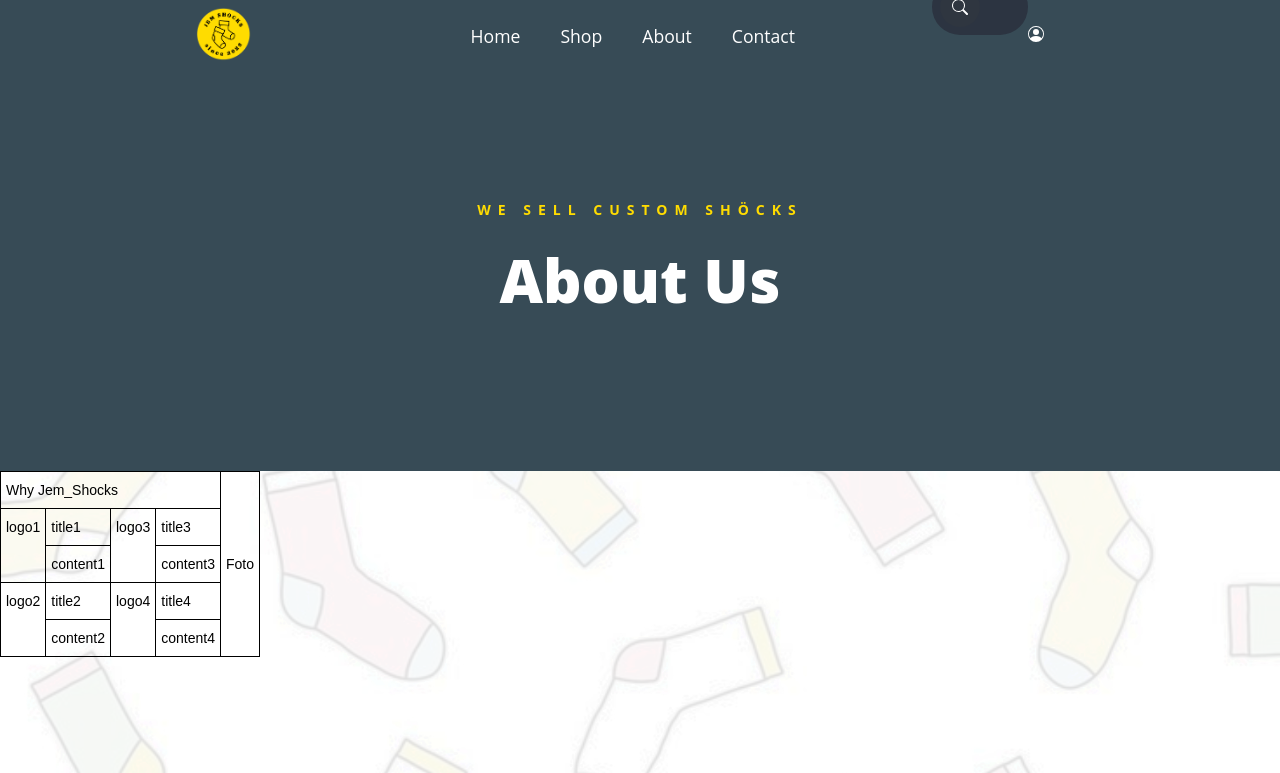
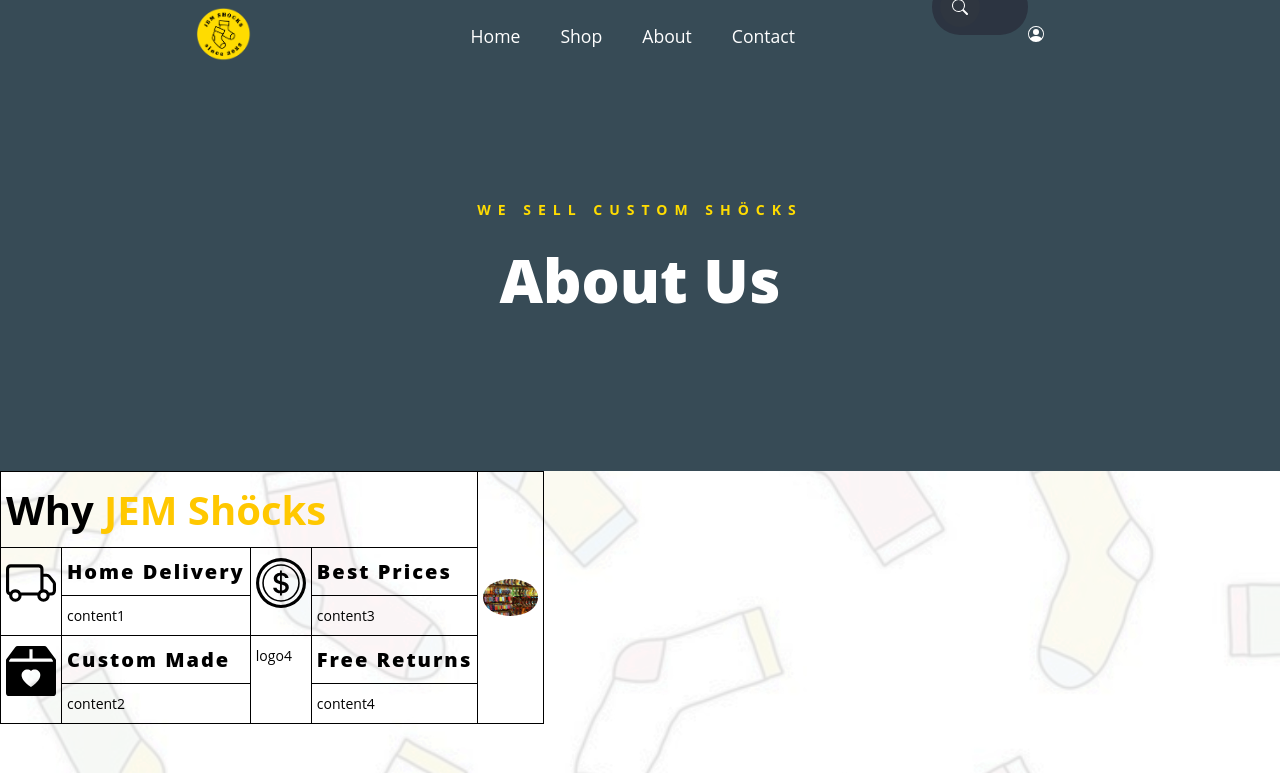
Before and after one commit to Yorrryiii/JEM_Shocks, a React (Create React App) app in the folder jem_shocks/: page /JEM_SHOCKS/about in a window 1280 px wide. Shown: the top 773 px of the page. Built offline with nearby package versions, Linux system fonts and the light colour scheme; a web font is replaced by a local one.

Commit message:
various changes and upgrades on about and navbar

```diff
--- a/jem_shocks/src/components/About.jsx
+++ b/jem_shocks/src/components/About.jsx
@@ -23,24 +23,40 @@ export class About extends Component {
                 <table class="tg">
                     <thead>
                         <tr>
-                            <td class="tg-cly1" colspan="4">Why Jem_Shocks</td>
-                            <td class="tg-nrix" rowspan="5">Foto</td>
+                            <td class="title" colspan="4"><h4 id='titulo1'>Why <span id='titulo2'>JEM Shöcks</span></h4></td>
+                            <td class="fotoWhyJem" rowspan="5">
+                                <img src="/images/AboutWhyJemFoto.jpg" alt="why-jem-shocks"/>
+                            </td>
                         </tr>
                         <tr>
-                            <td class="tg-0lax" rowspan="2">logo1</td>
-                            <td class="tg-cly1">title1</td>
-                            <td class="tg-0lax" rowspan="2">logo3</td>
-                            <td class="tg-cly1">title3</td>
+                            <td class="tg-0lax" rowspan="2">
+                                <svg xmlns="http://www.w3.org/2000/svg" width="50" height="50" class="bi bi-truck" viewBox="0 0 16 16">
+                                    <path d="M0 3.5A1.5 1.5 0 0 1 1.5 2h9A1.5 1.5 0 0 1 12 3.5V5h1.02a1.5 1.5 0 0 1 1.17.563l1.481 1.85a1.5 1.5 0 0 1 .329.938V10.5a1.5 1.5 0 0 1-1.5 1.5H14a2 2 0 1 1-4 0H5a2 2 0 1 1-3.998-.085A1.5 1.5 0 0 1 0 10.5v-7zm1.294 7.456A1.999 1.999 0 0 1 4.732 11h5.536a2.01 2.01 0 0 1 .732-.732V3.5a.5.5 0 0 0-.5-.5h-9a.5.5 0 0 0-.5.5v7a.5.5 0 0 0 .294.456zM12 10a2 2 0 0 1 1.732 1h.768a.5.5 0 0 0 .5-.5V8.35a.5.5 0 0 0-.11-.312l-1.48-1.85A.5.5 0 0 0 13.02 6H12v4zm-9 1a1 1 0 1 0 0 2 1 1 0 0 0 0-2zm9 0a1 1 0 1 0 0 2 1 1 0 0 0 0-2z" />
+                                </svg>
+                            </td>
+                            <td class="secTittle">Home Delivery</td>
+                            <td class="tg-0lax" rowspan="2">
+                            <svg xmlns="http://www.w3.org/2000/svg" width="50" height="50" fill="currentColor" class="bi bi-coin" viewBox="0 0 16 16">
+                                    <path d="M5.5 9.511c.076.954.83 1.697 2.182 1.785V12h.6v-.709c1.4-.098 2.218-.846 2.218-1.932 0-.987-.626-1.496-1.745-1.76l-.473-.112V5.57c.6.068.982.396 1.074.85h1.052c-.076-.919-.864-1.638-2.126-1.716V4h-.6v.719c-1.195.117-2.01.836-2.01 1.853 0 .9.606 1.472 1.613 1.707l.397.098v2.034c-.615-.093-1.022-.43-1.114-.9H5.5zm2.177-2.166c-.59-.137-.91-.416-.91-.836 0-.47.345-.822.915-.925v1.76h-.005zm.692 1.193c.717.166 1.048.435 1.048.91 0 .542-.412.914-1.135.982V8.518l.087.02z" />
+                                    <path d="M8 15A7 7 0 1 1 8 1a7 7 0 0 1 0 14zm0 1A8 8 0 1 0 8 0a8 8 0 0 0 0 16z" />
+                                    <path d="M8 13.5a5.5 5.5 0 1 1 0-11 5.5 5.5 0 0 1 0 11zm0 .5A6 6 0 1 0 8 2a6 6 0 0 0 0 12z" />
+                                </svg>
+                            </td>
+                            <td class="secTittle">Best Prices</td>
                         </tr>
                         <tr>
                             <td class="tg-cly1">content1</td>
                             <td class="tg-cly1">content3</td>
                         </tr>
                         <tr>
-                            <td class="tg-0lax" rowspan="2">logo2</td>
-                            <td class="tg-cly1">title2</td>
+                            <td class="tg-0lax" rowspan="2">
+                                <svg xmlns="http://www.w3.org/2000/svg" width="50" height="50" fill="currentColor" class="bi bi-box2-heart-fill" viewBox="0 0 16 16">
+                                    <path d="M3.75 0a1 1 0 0 0-.8.4L.1 4.2a.5.5 0 0 0-.1.3V15a1 1 0 0 0 1 1h14a1 1 0 0 0 1-1V4.5a.5.5 0 0 0-.1-.3L13.05.4a1 1 0 0 0-.8-.4h-8.5ZM8.5 4h6l.5.667V5H1v-.333L1.5 4h6V1h1v3ZM8 7.993c1.664-1.711 5.825 1.283 0 5.132-5.825-3.85-1.664-6.843 0-5.132Z" />
+                                </svg>
+                            </td>
+                            <td class="secTittle">Custom Made</td>
                             <td class="tg-0lax" rowspan="2">logo4</td>
-                            <td class="tg-cly1">title4</td>
+                            <td class="secTittle">Free Returns</td>
                         </tr>
                         <tr>
                             <td class="tg-cly1">content2</td>
--- a/jem_shocks/src/components/Login.jsx
+++ b/jem_shocks/src/components/Login.jsx
@@ -5,7 +5,7 @@ export class Login extends Component {
     render() {
         return (
             <div>
-                <svg xmlns="http://www.w3.org/2000/svg" width="16" height="16" fill="currentColor" class="bi bi-person-circle" viewBox="0 0 16 16">
+                <svg xmlns="http://www.w3.org/2000/svg" width="16" height="16" fill="currentColor" class="search" viewBox="0 0 16 16">
                     <path d="M11 6a3 3 0 1 1-6 0 3 3 0 0 1 6 0z" />
                     <path fill-rule="evenodd" d="M0 8a8 8 0 1 1 16 0A8 8 0 0 1 0 8zm8-7a7 7 0 0 0-5.468 11.37C3.242 11.226 4.805 10 8 10s4.757 1.225 5.468 2.37A7 7 0 0 0 8 1z" />
                 </svg>
--- a/jem_shocks/src/components/styles/About.css
+++ b/jem_shocks/src/components/styles/About.css
@@ -32,19 +32,34 @@
     font-style: italic;
 }
 
-/* Why jem shocks title */
-
-/* rest of colums for why jem shocks*/
+/* Why jem shocks */
 .tg {
     border-collapse: collapse;
     border-spacing: 0;
+    font-family: 'Poppins', 'Open Sans', sans-serif;
+    /* margin-left: 100px; */
+}
+
+/* why jem shocks title */
+.title {
+    text-align: left;
+    vertical-align: middle;
+    font-size: 40px;
+}
+#titulo1 {
+    font-size: 40px;
+    color: #000000;
+}
+
+#titulo2 {
+    font-size: 40px;
+    color: #ffc800;
 }
 
 .tg td {
     border-color: black;
     border-style: solid;
     border-width: 1px;
-    font-family: Arial, sans-serif;
     font-size: 14px;
     overflow: hidden;
     padding: 10px 5px;
@@ -62,15 +77,17 @@
     padding: 10px 5px;
     word-break: normal;
 }
-
-.tg .tg-cly1 {
-    text-align: left;
-    vertical-align: middle
+.secTittle{
+    font-size: 20px !important;
+    font-weight: 900 !important;
+    letter-spacing: 2px !important;
 }
 
-.tg .tg-nrix {
+
+.fotoWhyJem {
     text-align: center;
-    vertical-align: middle
+    vertical-align: middle;
+
 }
 
 .tg .tg-0lax {
@@ -97,17 +114,6 @@
     box-sizing: border-box;
 } */
 
-#titulo1 {
-    /* Ampliamos el tamaño de letra */
-    /* padding-top: 80px; */
-    font-size: 60px;
-    color: #000000;
-}
-
-#titulo2 {
-    font-size: 60px;
-    color: #ffc800;
-}
 
 #cuerpo1 {
     margin: 20px;
--- a/jem_shocks/src/components/styles/Login.css
+++ b/jem_shocks/src/components/styles/Login.css
@@ -1,4 +1,4 @@
-svg{
+.search{
     /* Pintamos el logo de color blanco */
     fill: #fff;
 }
```
Also changed, not shown: jem_shocks/public/images/AboutWhyJemFoto.jpg (added).
